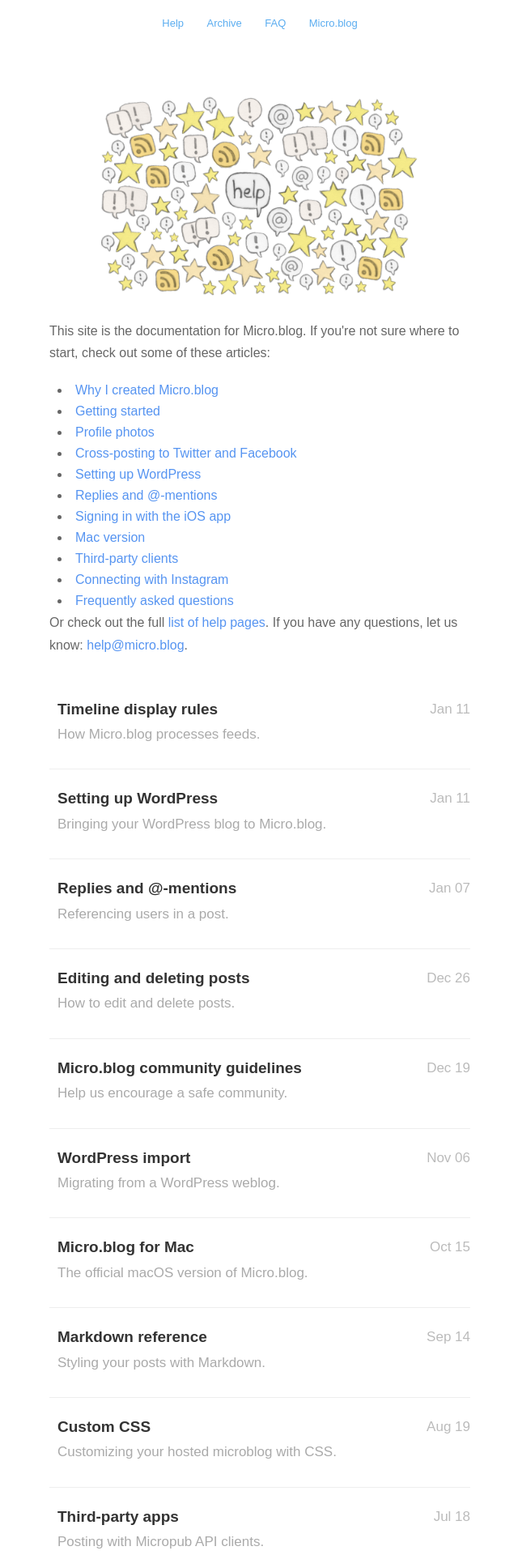
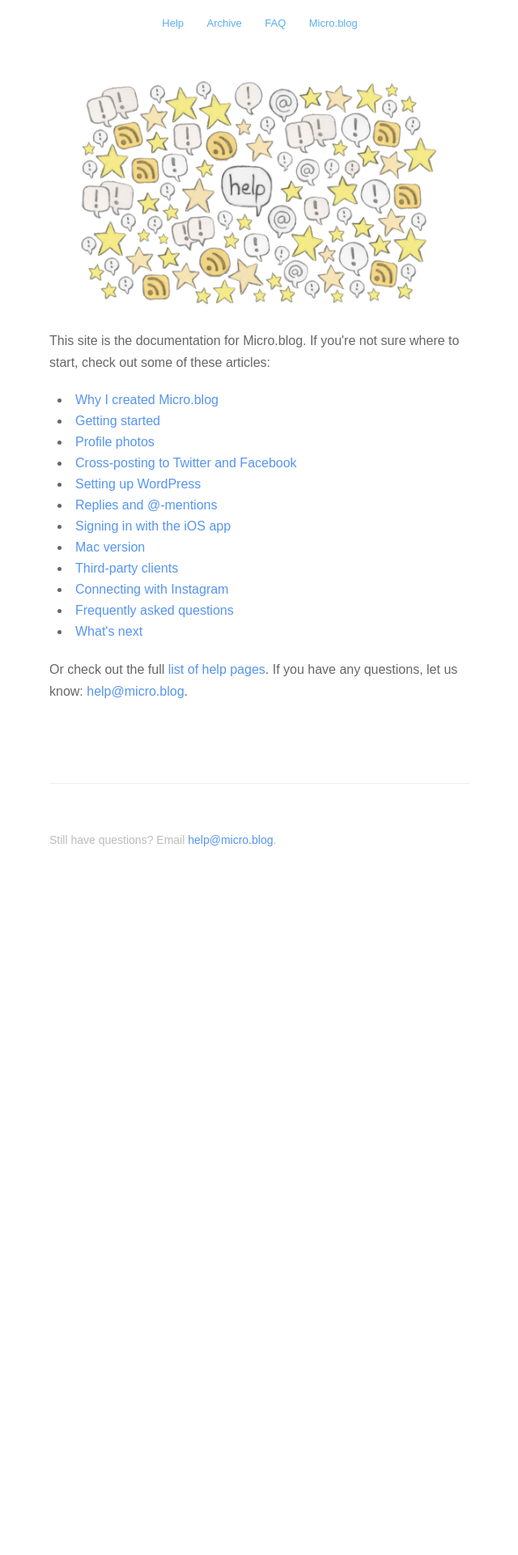
Before and after one commit to microdotblog/help.micro.blog, a Jekyll site: the page built from index.html, in a window 1280 px wide. Shown: the top 1920 px of the page at 81% size, without its empty margins (319-959 px from the left). Built offline with Jekyll 4.4.1, drawn with Linux system fonts in a browser that asks for light colours; nearby versions of some CDN libraries; the list of posts is cut into pages by our own code; after the commit the page ends 1168 px from its top, so only the background shows below that; some of the changed text lies outside the part shown.

```diff
--- a/assets/css/style.css
+++ b/assets/css/style.css
@@ -659,6 +659,10 @@
 }
 
 .logo {
-	width: 400px;
+	width: 450px;
 	height: auto;
 }
+
+p {
+	margin-top: 20px;
+}
--- a/index.html
+++ b/index.html
@@ -2,7 +2,7 @@
 profile: false
 ---
 
-<p><center><img src="/assets/images/header_help.png" class="logo" alt="Micro.blog" /></center></p>
+<center><img src="/assets/images/header_help.png" class="logo" alt="Micro.blog" /></center>
 
 <p>This site is the documentation for Micro.blog. If you're not sure where to start, check out some of these articles:</p>
 
@@ -18,9 +18,9 @@
 	<li class="about_link"><a href="/2017/micropub-clients/">Third-party clients</a></li>
 	<li class="about_link"><a href="/2017/instagram/">Connecting with Instagram</a></li>
 	<li class="about_link"><a href="/faq/">Frequently asked questions</a></li>
+	<li class="about_link"><a href="/2017/whats-next/">What's next</a></li>
 </ul>
 
 <p>Or check out the full <a href="/archive/">list of help pages</a>. If you have any questions, let us know: <a href="mailto:help@micro.blog">help@micro.blog</a>.</p>
 
-{% include post-list.html %}
 {% include footer.html %}
```
